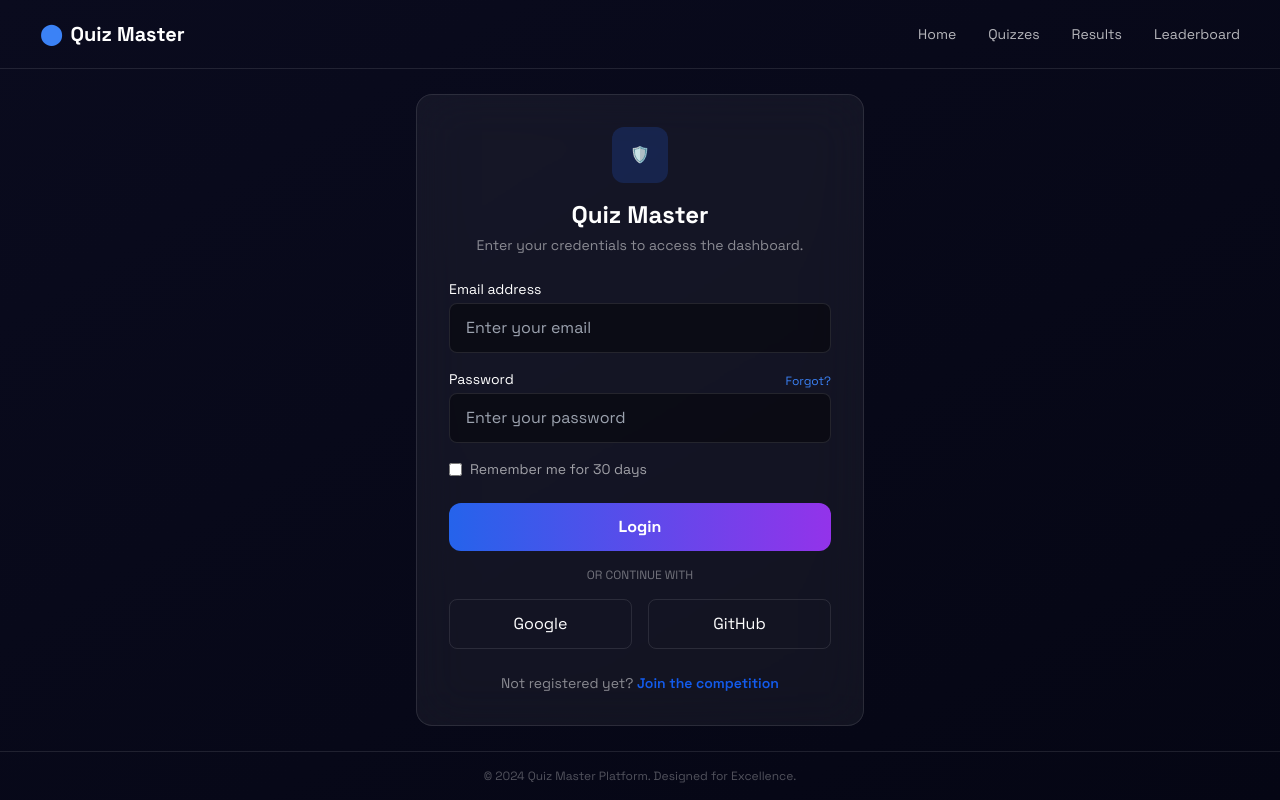
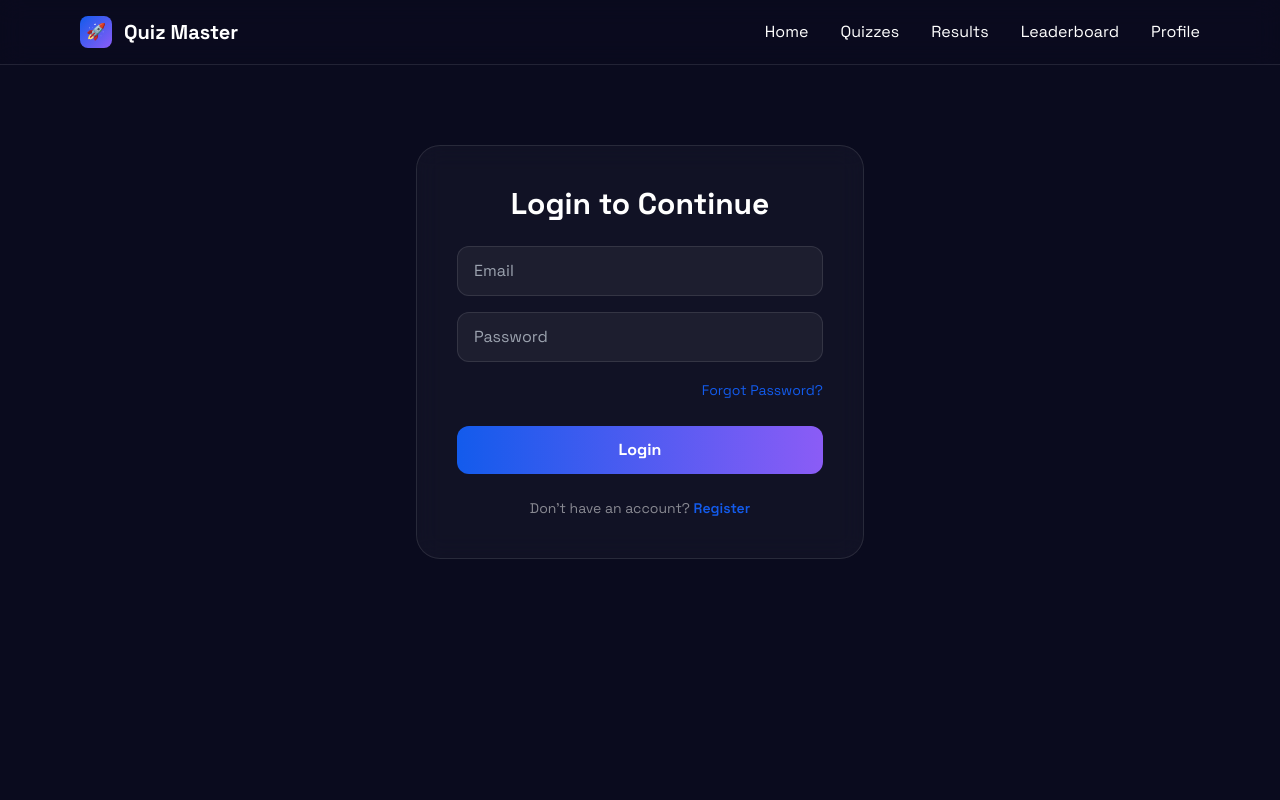
Before and after one commit to Aishii09/Quiz, a React (Create React App) app: page /login in a window 1280 px wide. Built offline with nearby package versions, Linux system fonts and the light colour scheme.

Commit message:
Updated forgot and reset page

```diff
--- a/src/App.js
+++ b/src/App.js
@@ -1,5 +1,6 @@
-import React, { useState } from "react";
+import React, { useState, useEffect } from "react";
 import { BrowserRouter as Router, Routes, Route } from "react-router-dom";
+
 import Landing from "./pages/Landing";
 import Login from "./pages/Login";
 import Register from "./pages/Register";
@@ -13,11 +14,23 @@ import DemoHome from "./pages/DemoHome";
 import DemoSubjects from "./pages/DemoSubjects";
 import DemoQuiz from "./pages/DemoQuiz";
 import DemoResult from "./pages/DemoResult";
+import Certificate from "./pages/Certificate";
+import ForgotPassword from "./pages/ForgotPassword";
+import ResetPassword from "./pages/ResetPassword";
 import ProtectedRoute from "./components/ProtectedRoute";
-import Certificate from "./pages/Certificate";
 
 function App() {
-  const [currentUser, setCurrentUser] = useState(null); // ✅ inside component
+  // ✅ Keep track of logged-in user
+  const [currentUser, setCurrentUser] = useState(null);
+
+  // ✅ On app load, check if user is already logged in
+  useEffect(() => {
+    const token = localStorage.getItem("token");
+    const user = localStorage.getItem("user");
+    if (token && user) {
+      setCurrentUser(JSON.parse(user));
+    }
+  }, []);
 
   return (
     <Router>
@@ -27,22 +40,74 @@ function App() {
         <Route path="/" element={<Landing />} />
         <Route path="/login" element={<Login setCurrentUser={setCurrentUser} />} />
         <Route path="/register" element={<Register setCurrentUser={setCurrentUser} />} />
+        <Route path="/forgot-password" element={<ForgotPassword />} />
+        <Route path="/reset-password/:token" element={<ResetPassword />} />
 
         {/* PROTECTED ROUTES */}
-        <Route path="/home" element={<ProtectedRoute currentUser={currentUser}><Home /></ProtectedRoute>} />
-        <Route path="/quizzes" element={<ProtectedRoute currentUser={currentUser}><Quizzes /></ProtectedRoute>} />
-        <Route path="/results" element={<ProtectedRoute currentUser={currentUser}><Results /></ProtectedRoute>} />
-        <Route path="/leaderboard" element={<ProtectedRoute currentUser={currentUser}><Leaderboard /></ProtectedRoute>} />
-        <Route path="/profile" element={<ProtectedRoute currentUser={currentUser}><Profile /></ProtectedRoute>} />
-        <Route path="/bookmarks" element={<ProtectedRoute currentUser={currentUser}><Bookmarks /></ProtectedRoute>} />
+
+        <Route
+          path="/profile"
+          element={
+            <ProtectedRoute currentUser={currentUser}>
+              <Profile />
+            </ProtectedRoute>
+          }
+        />
+        <Route
+  path="/home"
+  element={
+    <ProtectedRoute currentUser={currentUser}>
+      <Home currentUser={currentUser} />
+    </ProtectedRoute>
+  }
+/>
+
+<Route
+  path="/quizzes"
+  element={
+    <ProtectedRoute currentUser={currentUser}>
+      <Quizzes currentUser={currentUser} />
+    </ProtectedRoute>
+  }
+/>
+
+<Route
+  path="/results"
+  element={
+    <ProtectedRoute currentUser={currentUser}>
+      <Results currentUser={currentUser} />
+    </ProtectedRoute>
+  }
+/>
+
+<Route
+  path="/leaderboard"
+  element={
+    <ProtectedRoute currentUser={currentUser}>
+      <Leaderboard currentUser={currentUser} />
+    </ProtectedRoute>
+  }
+/>
+
+<Route
+  path="/bookmarks"
+  element={
+    <ProtectedRoute currentUser={currentUser}>
+      <Bookmarks currentUser={currentUser} />
+    </ProtectedRoute>
+  }
+/>
+
 <Route
   path="/certificate"
   element={
-    <ProtectedRoute>
-      <Certificate />
+    <ProtectedRoute currentUser={currentUser}>
+      <Certificate currentUser={currentUser} />
     </ProtectedRoute>
   }
 />
+
+
         {/* DEMO ROUTES */}
         <Route path="/demo" element={<DemoHome />} />
         <Route path="/demo/:exam" element={<DemoSubjects />} />
--- /dev/null
+++ b/src/pages/ForgotPassword.jsx
@@ -0,0 +1,87 @@
+import { Link, useNavigate } from "react-router-dom";
+import { useState } from "react";
+import axios from "axios";
+
+export default function ForgotPassword() {
+  const navigate = useNavigate();
+  const [email, setEmail] = useState("");
+
+  const handleForgotPassword = async (e) => {
+    e.preventDefault();
+
+    try {
+      await axios.post("http://localhost:5000/api/auth/forgot-password", { email })
+
+      ;
+
+      alert("Password reset link sent to your email.");
+      navigate("/login");
+    } catch (error) {
+      console.error(error.response?.data || error.message);
+      alert(
+        error.response?.data?.message || "Something went wrong"
+      );
+    }
+  };
+
+  return (
+    <div className="min-h-screen bg-gradient-to-br from-[#0a0b1e] to-[#050614] text-white flex flex-col">
+
+      {/* SAME HEADER AS LANDING */}
+      <header className="flex items-center justify-between px-10 py-5 border-b border-white/10">
+        <h1 className="text-xl font-bold flex items-center gap-2">
+          <span className="text-blue-500">⬤</span> Quiz Master
+        </h1>
+        <nav className="flex items-center gap-8 text-sm text-white/70">
+          <Link to="/">Home</Link>
+          <Link to="/quizzes">Quizzes</Link>
+          <Link to="/results">Results</Link>
+          <Link to="/leaderboard">Leaderboard</Link>
+        </nav>
+      </header>
+
+      {/* FORM */}
+      <div className="flex flex-1 items-center justify-center">
+        <form
+          onSubmit={handleForgotPassword}
+          className="w-full max-w-md bg-white/5 backdrop-blur-xl border border-white/10 rounded-2xl p-8"
+        >
+          <div className="flex flex-col items-center mb-6">
+            <h2 className="text-2xl font-bold">Forgot Password</h2>
+            <p className="text-white/50 text-sm mt-1 text-center">
+              Enter your registered email to receive a reset link.
+            </p>
+          </div>
+
+          <label className="text-sm mb-1 block">Email address</label>
+          <input
+            type="email"
+            required
+            value={email}
+            onChange={(e) => setEmail(e.target.value)}
+            placeholder="Enter your email"
+            className="w-full mb-6 px-4 py-3 rounded-lg bg-black/40 border border-white/10 outline-none focus:border-blue-500"
+          />
+
+          <button
+            type="submit"
+            className="w-full py-3 rounded-xl bg-gradient-to-r from-blue-600 to-purple-600 font-bold mb-4"
+          >
+            Send Reset Link
+          </button>
+
+          <p className="text-white/50 text-sm text-center">
+            Remembered your password?{" "}
+            <Link to="/login" className="text-blue-500 font-semibold">
+              Back to Login
+            </Link>
+          </p>
+        </form>
+      </div>
+
+      <footer className="text-center text-white/30 text-xs py-4 border-t border-white/10">
+        © 2024 Quiz Master Platform. Designed for Excellence.
+      </footer>
+    </div>
+  );
+}
--- a/src/pages/Home.jsx
+++ b/src/pages/Home.jsx
@@ -12,7 +12,8 @@ export default function Home() {
   const progress = localStorage.getItem("weeklyProgress") || 85;
   const remaining = localStorage.getItem("remainingQuizzes") || 2;
   useEffect(() => {
-  axios.get("http://localhost:5000")
+  axios.get("https://quiz-backend-w5cm.onrender.com/")
+
     .then(res => {
       console.log("Connected:", res.data);
     })
--- a/src/pages/Login.jsx
+++ b/src/pages/Login.jsx
@@ -1,196 +1,110 @@
+import Navbar from "../components/Navbar";
+import { useState } from "react";
 import { Link, useNavigate } from "react-router-dom";
-import { useState } from "react";
 import axios from "axios";
-import {
-  auth,
-  googleProvider,
-  githubProvider,
-  signInWithPopup,
-} from "../firebase";
 
-// ✅ Accept setCurrentUser as a prop
 export default function Login({ setCurrentUser }) {
+  const [email, setEmail] = useState("");
+  const [password, setPassword] = useState("");
+  const [message, setMessage] = useState("");
+  const [isSuccess, setIsSuccess] = useState(false);
+
   const navigate = useNavigate();
 
-  // STATE FOR EMAIL & PASSWORD
-  const [email, setEmail] = useState("");
-  const [password, setPassword] = useState("");
-
-  // SAVE USER AND REDIRECT
-  const saveUserAndRedirect = (user, token = null) => {
-    localStorage.setItem(
-      "user",
-      JSON.stringify({
-        name: user.name || user.displayName || "User",
-        email: user.email,
-        avatar: user.photoURL || "https://i.pravatar.cc/150",
-      })
-    );
-
-    if (token) {
-      localStorage.setItem("token", token);
-    }
-
-    // ✅ Update global state if available
-    if (setCurrentUser) setCurrentUser(user);
-
-    navigate("/home");
-  };
-
-  // GOOGLE LOGIN
-  const handleGoogleLogin = async () => {
-    try {
-      const result = await signInWithPopup(auth, googleProvider);
-      saveUserAndRedirect(result.user);
-    } catch (error) {
-      console.error(error);
-    }
-  };
-
-  // GITHUB LOGIN
-  const handleGithubLogin = async () => {
-    try {
-      const result = await signInWithPopup(auth, githubProvider);
-      saveUserAndRedirect(result.user);
-    } catch (error) {
-      console.error(error);
-    }
-  };
-
-  // BACKEND LOGIN
   const handleLogin = async (e) => {
     e.preventDefault();
 
     try {
-      // Clear old user info
-      localStorage.removeItem("user");
-      localStorage.removeItem("token");
-
       const res = await axios.post(
         "https://quiz-backend-w5cm.onrender.com/api/auth/login",
         { email, password }
       );
 
-      console.log("Login Success:", res.data);
+      // Save token & user info
+      localStorage.setItem("token", res.data.token);
+      localStorage.setItem("user", JSON.stringify(res.data.user));
 
-      // Save new user info and token
-      localStorage.setItem("user", JSON.stringify(res.data.user));
-      localStorage.setItem("token", res.data.token);
-
-      // ✅ Update global state if using setCurrentUser
+      // Update currentUser in App.jsx
       if (setCurrentUser) setCurrentUser(res.data.user);
 
-      alert("Login successful!");
+      setIsSuccess(true);
+      setMessage("Login Successful ✅");
+
+      // Redirect after 1 second
+      setTimeout(() => {
         navigate("/home");
-    } catch (error) {
-      console.error(error.response?.data || error.message);
-      alert(error.response?.data?.message || "Login failed");
+      }, 1000);
+
+    } catch (err) {
+      setIsSuccess(false);
+      setMessage("Invalid email or password ❌");
     }
   };
 
   return (
-    <div className="min-h-screen bg-gradient-to-br from-[#0a0b1e] to-[#050614] text-white flex flex-col">
+    <div className="bg-background-dark text-white min-h-screen font-display">
+      <Navbar showAuth />
 
-      <header className="flex items-center justify-between px-10 py-5 border-b border-white/10">
-        <h1 className="text-xl font-bold flex items-center gap-2">
-          <span className="text-blue-500">⬤</span> Quiz Master
-        </h1>
-        <nav className="flex items-center gap-8 text-sm text-white/70">
-          <Link to="/">Home</Link>
-          <Link to="/quizzes">Quizzes</Link>
-          <Link to="/results">Results</Link>
-          <Link to="/leaderboard">Leaderboard</Link>
-        </nav>
-      </header>
+      <div className="flex items-center justify-center py-20 px-6">
+        <div className="glass-card p-10 rounded-3xl w-full max-w-md">
+          <h2 className="text-3xl font-bold text-center mb-6">
+            Login to Continue
+          </h2>
 
-      <div className="flex flex-1 items-center justify-center">
-        <form
-          onSubmit={handleLogin}
-          className="w-full max-w-md bg-white/5 backdrop-blur-xl border border-white/10 rounded-2xl p-8"
-        >
-          <div className="flex flex-col items-center mb-6">
-            <div className="w-14 h-14 rounded-xl bg-blue-600/20 flex items-center justify-center mb-4">
-              🛡️
-            </div>
-            <h2 className="text-2xl font-bold">Quiz Master</h2>
-            <p className="text-white/50 text-sm mt-1">
-              Enter your credentials to access the dashboard.
-            </p>
-          </div>
-
-          {/* EMAIL */}
-          <label className="text-sm mb-1 block">Email address</label>
+          <form onSubmit={handleLogin} className="flex flex-col gap-4">
             <input
               type="email"
+              placeholder="Email"
               required
               value={email}
               onChange={(e) => setEmail(e.target.value)}
-            placeholder="Enter your email"
-            className="w-full mb-4 px-4 py-3 rounded-lg bg-black/40 border border-white/10 outline-none focus:border-blue-500"
+              className="bg-white/5 border border-white/10 rounded-xl px-4 py-3 focus:outline-none"
             />
 
-          {/* PASSWORD */}
-          <div className="flex justify-between items-center">
-            <label className="text-sm mb-1 block">Password</label>
-            <Link className="text-blue-500 text-xs" to="/forgot-password">
-              Forgot?
-            </Link>
-          </div>
             <input
               type="password"
+              placeholder="Password"
               required
               value={password}
               onChange={(e) => setPassword(e.target.value)}
-            placeholder="Enter your password"
-            className="w-full mb-4 px-4 py-3 rounded-lg bg-black/40 border border-white/10 outline-none focus:border-blue-500"
+              className="bg-white/5 border border-white/10 rounded-xl px-4 py-3 focus:outline-none"
             />
 
-          <div className="flex items-center gap-2 text-sm text-white/60 mb-6">
-            <input type="checkbox" />
-            Remember me for 30 days
+            <div className="text-right">
+              <Link
+                to="/forgot-password"
+                className="text-sm text-primary hover:underline"
+              >
+                Forgot Password?
+              </Link>
             </div>
 
             <button
               type="submit"
-            className="w-full py-3 rounded-xl bg-gradient-to-r from-blue-600 to-purple-600 font-bold mb-4"
+              className="rounded-xl h-12 bg-gradient-to-r from-primary to-accent-purple font-bold mt-2 hover:opacity-90 transition"
             >
               Login
             </button>
 
-          <div className="text-center text-white/40 text-xs mb-4">
-            OR CONTINUE WITH
-          </div>
+            {message && (
+              <p
+                className={`text-center mt-3 font-medium ${
+                  isSuccess ? "text-green-400" : "text-red-400"
+                }`}
+              >
+                {message}
+              </p>
+            )}
+          </form>
 
-          <div className="flex gap-4">
-            <button
-              type="button"
-              onClick={handleGoogleLogin}
-              className="flex-1 py-3 rounded-lg border border-white/10"
-            >
-              Google
-            </button>
-
-            <button
-              type="button"
-              onClick={handleGithubLogin}
-              className="flex-1 py-3 rounded-lg border border-white/10"
-            >
-              GitHub
-            </button>
-          </div>
-
-          <p className="text-white/50 text-sm mt-6 text-center">
-            Not registered yet?{" "}
+          <p className="text-sm text-center text-white/50 mt-6">
+            Don’t have an account?{" "}
             <Link to="/register" className="text-primary font-semibold">
-              Join the competition
+              Register
             </Link>
           </p>
-        </form>
         </div>
-
-      <footer className="text-center text-white/30 text-xs py-4 border-t border-white/10">
-        © 2024 Quiz Master Platform. Designed for Excellence.
-      </footer>
+      </div>
     </div>
   );
 }
--- a/src/pages/Register.jsx
+++ b/src/pages/Register.jsx
@@ -1,3 +1,4 @@
+import Navbar from "../components/Navbar";
 import { Link, useNavigate } from "react-router-dom";
 import { useState } from "react";
 import axios from "axios";
@@ -24,17 +25,13 @@ export default function Register() {
         { name, email, password }
       );
 
-    console.log("Register Success:", res.data);
-
-    // ✅ Save user immediately so new user can log in
       localStorage.setItem("user", JSON.stringify(res.data.user));
       localStorage.setItem("token", res.data.token);
 
       alert("Registration successful!");
+      navigate("/home");
 
-    navigate("/home"); // <- navigate to home instead of login
     } catch (err) {
-    console.log("Register Error:", err.response?.data || err.message);
       alert(err.response?.data?.message || "Registration failed");
     }
   };
@@ -42,27 +39,14 @@ export default function Register() {
   return (
     <div className="min-h-screen bg-gradient-to-br from-[#0a0b1e] to-[#050614] text-white flex flex-col">
 
-      {/* Navbar */}
-      <header className="flex items-center justify-between px-10 py-5 border-b border-white/10">
-        <h1 className="text-xl font-bold flex items-center gap-2">
-          <span className="text-blue-500">⬤</span> Quiz Master
-        </h1>
-        <nav className="flex items-center gap-8 text-sm text-white/70">
-          <Link to="/">Home</Link>
-          <Link to="/quizzes">Quizzes</Link>
-          <Link to="/results">Results</Link>
-          <Link to="/leaderboard">Leaderboard</Link>
-        </nav>
-      </header>
+      {/* ✅ SAME HEADER AS LANDING */}
+      <Navbar showAuth />
 
       {/* Register Card */}
       <div className="flex flex-1 items-center justify-center">
         <div className="w-full max-w-md bg-white/5 backdrop-blur-xl border border-white/10 rounded-2xl p-8">
 
           <div className="flex flex-col items-center mb-6">
-            <div className="w-14 h-14 rounded-xl bg-blue-600/20 flex items-center justify-center mb-4">
-              🛡️
-            </div>
   <h2 className="text-2xl font-bold">Create your account</h2>
   <p className="text-white/50 text-sm mt-1">
     Sign up to join the Quiz Master community.
@@ -71,7 +55,6 @@ export default function Register() {
 
           <form onSubmit={handleRegister}>
 
-            {/* Name */}
             <label className="text-sm mb-1 block">Full Name</label>
             <input
               type="text"
@@ -82,7 +65,6 @@ export default function Register() {
               required
             />
 
-            {/* Email */}
             <label className="text-sm mb-1 block">Email address</label>
             <input
               type="email"
@@ -93,7 +75,6 @@ export default function Register() {
               required
             />
 
-            {/* Password */}
             <label className="text-sm mb-1 block">Password</label>
             <input
               type="password"
@@ -104,7 +85,6 @@ export default function Register() {
               required
             />
 
-            {/* Confirm Password */}
             <label className="text-sm mb-1 block">Confirm Password</label>
             <input
               type="password"
@@ -115,7 +95,6 @@ export default function Register() {
               required
             />
 
-            {/* Register Button */}
             <button
               type="submit"
               className="w-full py-3 rounded-xl bg-gradient-to-r from-blue-600 to-purple-600 font-bold mb-4"
@@ -124,20 +103,6 @@ export default function Register() {
             </button>
 
           </form>
-
-          {/* Divider */}
-          <div className="text-center text-white/40 text-xs mb-4">
-            OR CONTINUE WITH
-          </div>
-
-          <div className="flex gap-4">
-            <button className="flex-1 py-3 rounded-lg border border-white/10">
-              Google
-            </button>
-            <button className="flex-1 py-3 rounded-lg border border-white/10">
-              GitHub
-            </button>
-          </div>
 
           <p className="text-white/50 text-sm mt-6">
             Already registered?{" "}
--- /dev/null
+++ b/src/pages/ResetPassword.jsx
@@ -0,0 +1,56 @@
+import { useState } from "react";
+import { useParams, useNavigate } from "react-router-dom";
+import axios from "axios";
+
+const ResetPassword = () => {
+  const { token } = useParams();
+  const navigate = useNavigate();
+
+  const [password, setPassword] = useState("");
+  const [message, setMessage] = useState("");
+
+  const handleSubmit = async (e) => {
+    e.preventDefault();
+
+    try {
+      const res = await axios.post(
+        `http://localhost:5000/api/auth/reset-password/${token}`,
+        { password }
+      );
+
+      setMessage(res.data.message);
+
+      // Redirect to login after 2 seconds
+      setTimeout(() => {
+        navigate("/login");
+      }, 2000);
+
+    } catch (error) {
+      setMessage(
+        error.response?.data?.message || "Something went wrong"
+      );
+    }
+  };
+
+  return (
+    <div style={{ textAlign: "center", marginTop: "100px" }}>
+      <h2>Reset Password</h2>
+
+      <form onSubmit={handleSubmit}>
+        <input
+          type="password"
+          placeholder="Enter new password"
+          value={password}
+          onChange={(e) => setPassword(e.target.value)}
+          required
+        />
+        <br /><br />
+        <button type="submit">Reset Password</button>
+      </form>
+
+      {message && <p>{message}</p>}
+    </div>
+  );
+};
+
+export default ResetPassword;
```
Also changed, not shown: src/components/ProtectedRoute.jsx (+4 -5 lines). Lines whose indentation alone changed are shown as unchanged.
